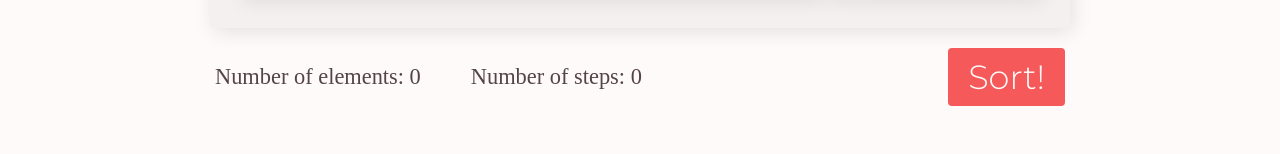
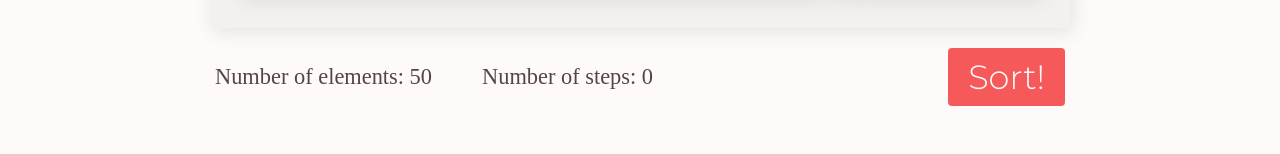
Before and after one commit to sroelants/sorted, a React (Create React App) app: page / in a window 1280 px wide. Shown: the part 609-763 px from the top of the page. Built offline with nearby package versions, Linux system fonts and the light colour scheme.

Commit message:
Change numOfBars prop to Caption component.
For some reason, instead of passing along the numOfBars value from
Plot.state, we were calculating it from the heights array, and it was
not getting updated.

```diff
--- a/src/Plot.tsx
+++ b/src/Plot.tsx
@@ -73,7 +73,7 @@ class Plot extends React.Component<plotProps, plotState> {
     return (
     <div className="plot">
       <Figure bars={bars} />
-      <Caption numOfBars={this.state.heights.length}
+      <Caption numOfBars={this.state.numOfBars}
         startSort={this.sort}
         currentlySorting={this.state.currentlySorting}
       />
```
